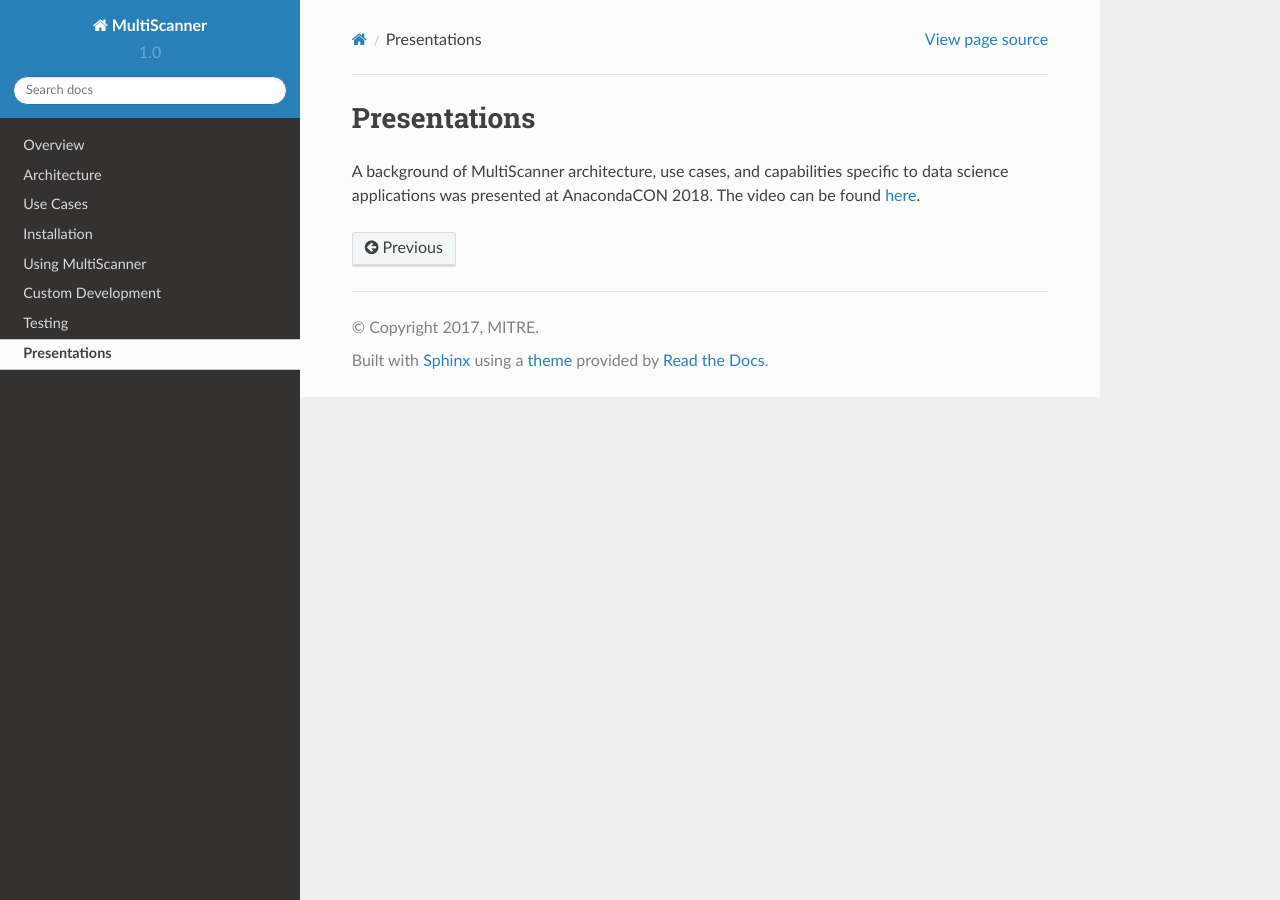
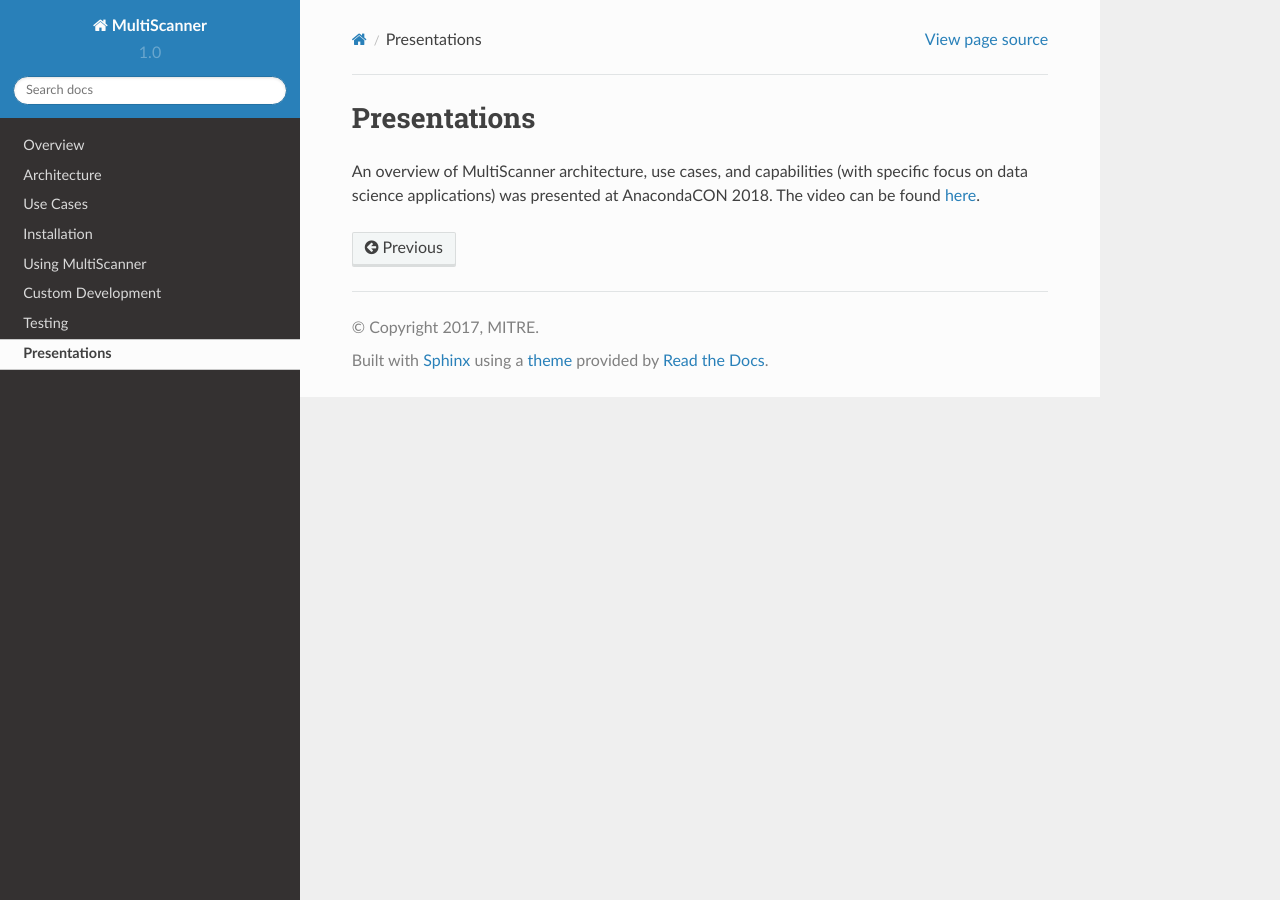
Before and after one commit to mitre/multiscanner, a Sphinx documentation site: the page built from docs/presentations.rst, in a window 1280 px wide. Built offline with Sphinx 7.4.7 and the Read the Docs theme 2.0.0, drawn with Linux system fonts in a browser that asks for light colours.

Commit message:
Reword presentations page

```diff
--- a/docs/presentations.rst
+++ b/docs/presentations.rst
@@ -1,4 +1,4 @@
 Presentations
 =============
 
-A background of MultiScanner architecture, use cases, and capabilities specific to data science applications was presented at AnacondaCON 2018. The video can be found `here <https://youtu.be/Jg8G-a6qKTw>`_.
+An overview of MultiScanner architecture, use cases, and capabilities (with specific focus on data science applications) was presented at AnacondaCON 2018. The video can be found `here <https://youtu.be/Jg8G-a6qKTw>`_.
```
